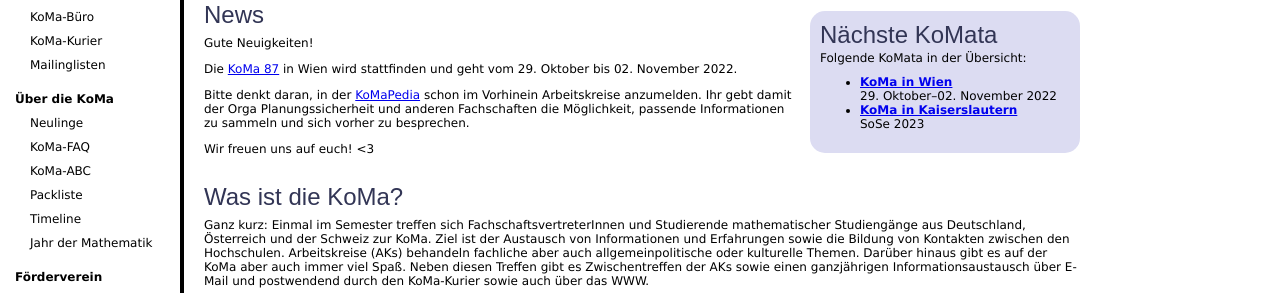
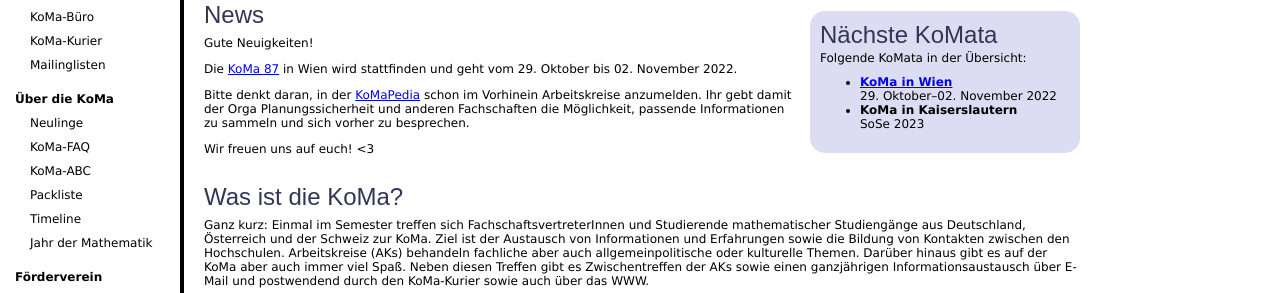
Before and after one commit to Die-KoMa/die-koma.org, a Jekyll site: the page built from index.md, in a window 1280 px wide. Shown: the part 209-502 px from the top of the page. Built offline with Jekyll 4.4.1, drawn with Linux system fonts in a browser that asks for light colours.

Commit message:
Fehler korrigiert (falscher Link)

```diff
--- a/_includes/next_koma.html
+++ b/_includes/next_koma.html
@@ -7,7 +7,7 @@
         <span class="date">29. Oktober–02. November 2022</span>
     </li>
     <li>
-        <span class="name"><a href="https://fsmat.at/content/koma-87">KoMa in Kaiserslautern</a></span>
+        <span class="name">KoMa in Kaiserslautern</a></span>
         <span class="date">SoSe 2023</span>
     </li>
   </ul>
```
